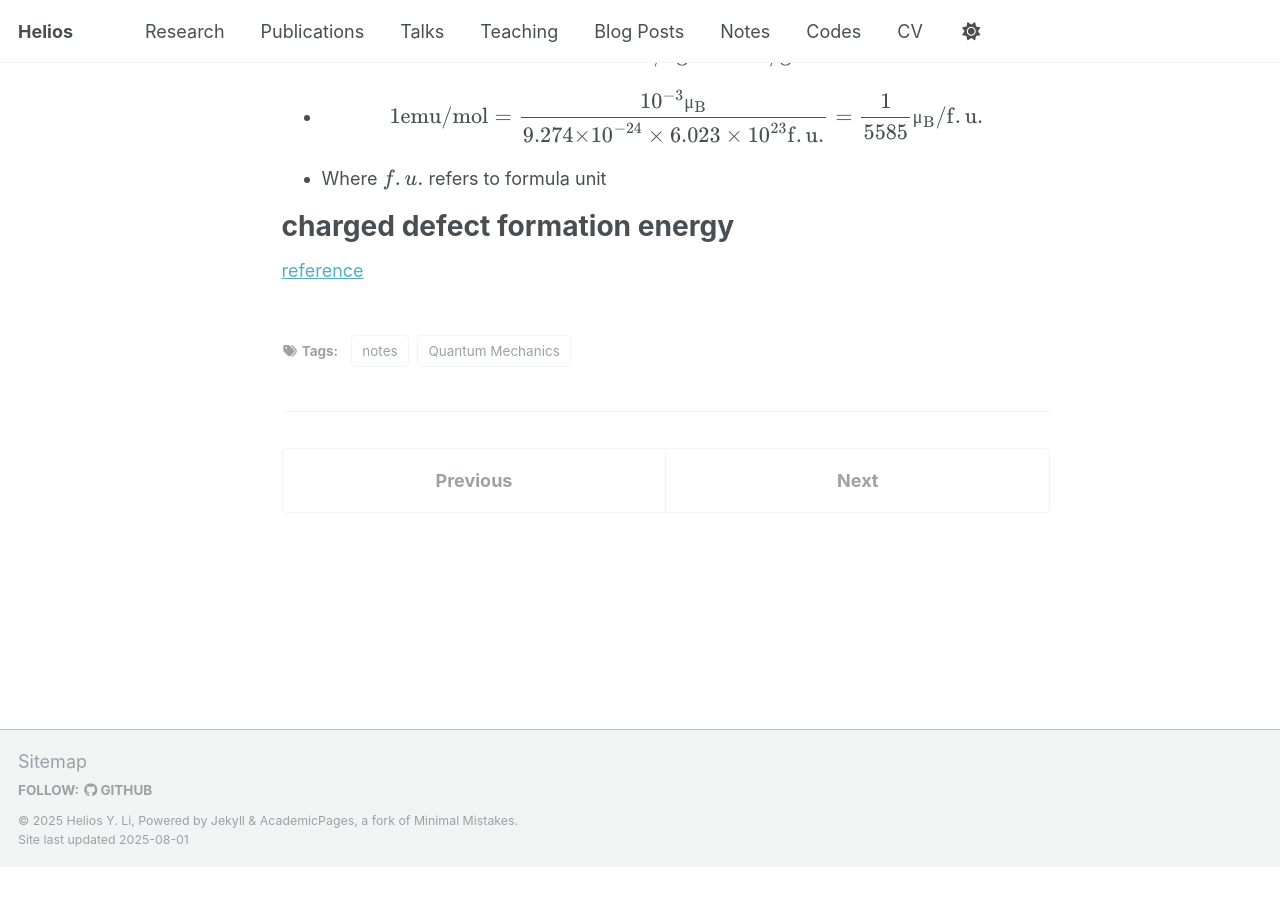
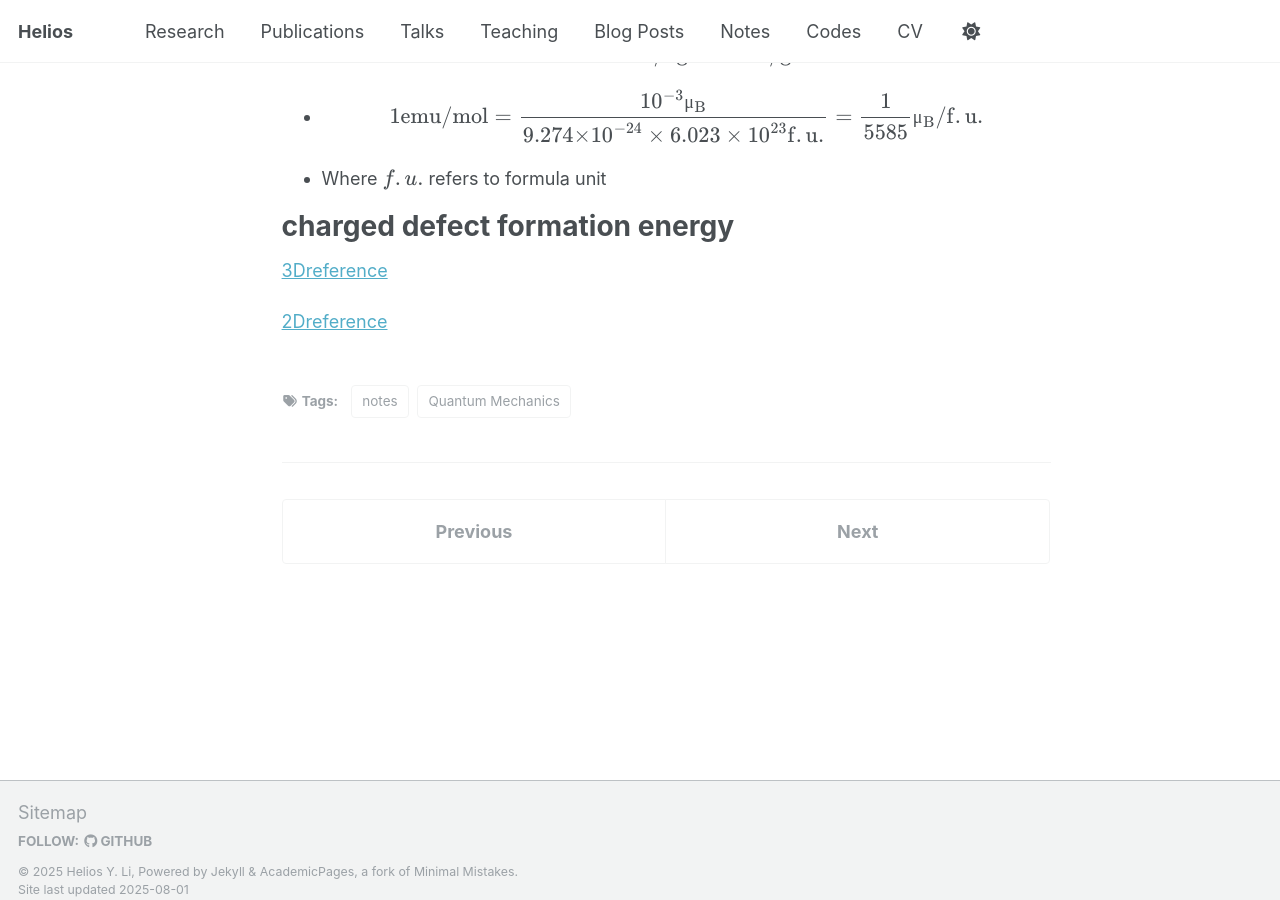
Before and after one commit to heliosynl/heliosynl.github.io, a Jekyll site: the page built from _notes/2024-12-18-QuantumMech-Notes.md, in a window 1280 px wide and 900 px high, scrolled down 2082 px. Built offline with Jekyll 4.4.1, drawn with Linux system fonts in a browser that asks for light colours; before the commit the page ends 2949 px from its top, so only the background shows below that.

Commit message:
2025Jul30

```diff
--- a/_notes/2024-12-18-QuantumMech-Notes.md
+++ b/_notes/2024-12-18-QuantumMech-Notes.md
@@ -71,4 +71,6 @@ c=299792458 #m/s
 - Where $$f.u.$$ refers to formula unit
 
 # charged defect formation energy
-[reference](https://www.pwmat.com/modulefiles/pwmat-resource/module-download7/pdf/Charged%20defect%20calculation-module.pdf)
+[3Dreference](https://www.pwmat.com/modulefiles/pwmat-resource/module-download7/pdf/Charged%20defect%20calculation-module.pdf)
+
+[2Dreference](https://www.pwmat.com/modulefiles/pwmat-resource/module-download7/pdf/guide_defect_level_20240709.pdf)
```
